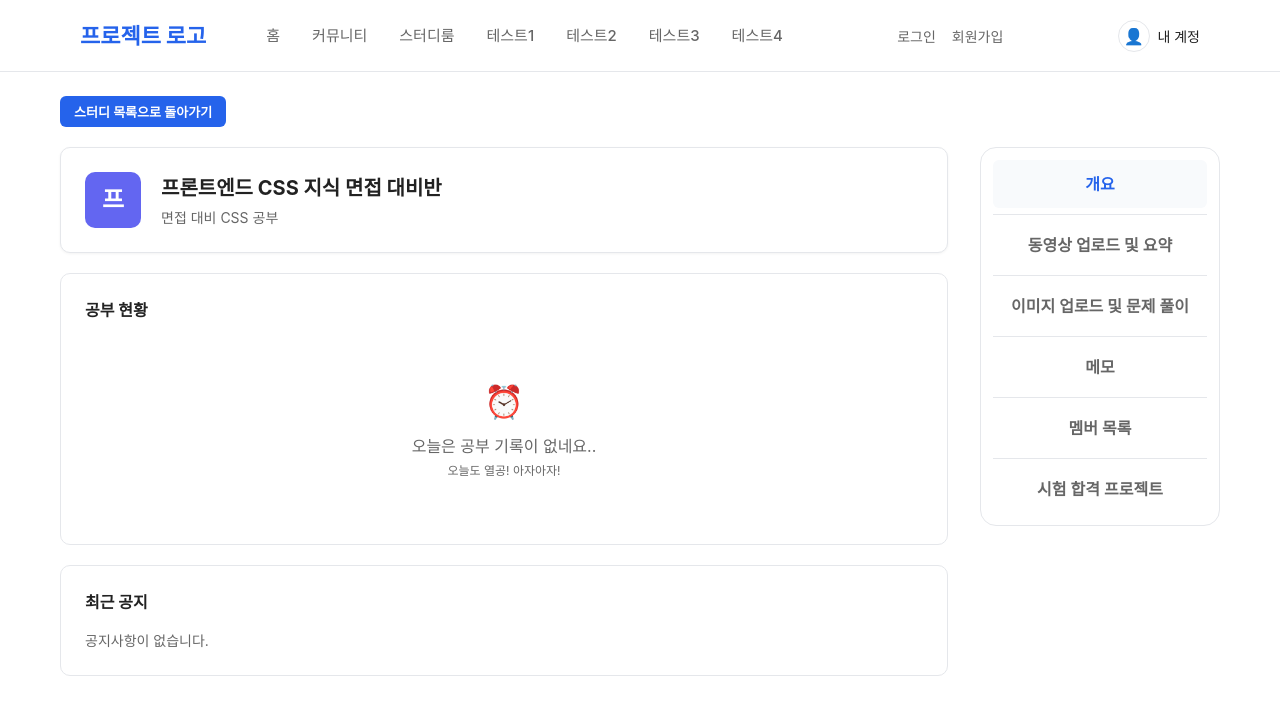
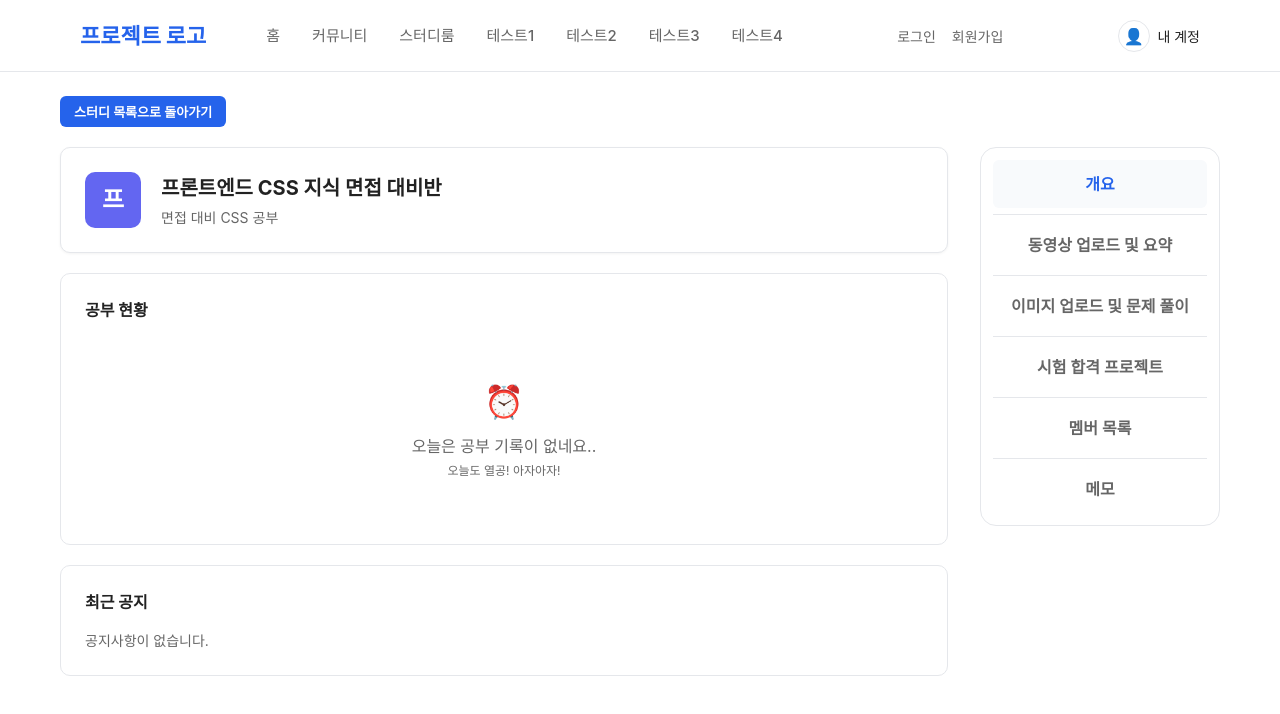
Before and after one commit to KoreanICT/projectA, a React (Create React App) app in the folder front/: page /group/detail in a window 1280 px wide. Shown: the top 714 px of the page. Built offline with nearby package versions, Linux system fonts and the light colour scheme; a web font is replaced by a local one.

Commit message:
[2026.09.01] 커밋??

```diff
--- a/front/src/cont/study_group/Detail_Sidebar.tsx
+++ b/front/src/cont/study_group/Detail_Sidebar.tsx
@@ -40,10 +40,10 @@ export const Detail_Sidebar: React.FC<DetailSidebarProps> = ({ currentTab, onTab
                 <div className={styles.detail_menu_divider} />
 
                 <button
-                    className={`${styles.detail_menu_button} ${currentTab === 'memo' ? styles.active : ''}`}
-                    onClick={() => onTabChange('memo')}
+                    className={`${styles.detail_menu_button} ${currentTab === 'project' ? styles.active : ''}`}
+                    onClick={() => onTabChange('project')}
                 >
-                    메모
+                    시험 합격 프로젝트
                 </button>
 
                 <div className={styles.detail_menu_divider} />
@@ -58,10 +58,10 @@ export const Detail_Sidebar: React.FC<DetailSidebarProps> = ({ currentTab, onTab
                 <div className={styles.detail_menu_divider} />
 
                 <button
-                    className={`${styles.detail_menu_button} ${currentTab === 'project' ? styles.active : ''}`}
-                    onClick={() => onTabChange('project')}
+                    className={`${styles.detail_menu_button} ${currentTab === 'memo' ? styles.active : ''}`}
+                    onClick={() => onTabChange('memo')}
                 >
-                    시험 합격 프로젝트
+                    메모
                 </button>
             </nav>
         </aside>
```
